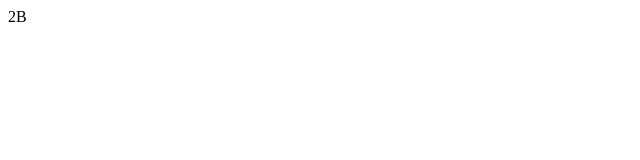
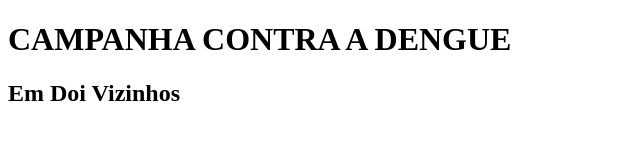
Before and after one commit to isaamascarello/Dengue, a plain HTML site: page index.html in a window 1280 px wide. Shown: the whole page, without its empty margins (0-640 px from the left). Drawn offline with Linux system fonts and the light colour scheme.

Commit message:
Update index.html

```diff
--- a/index.html
+++ b/index.html
@@ -6,14 +6,8 @@
     <title>Document</title>
 </head>
 <body>
-
-    2B
-
-
-
-
-
-
+ <h1>CAMPANHA CONTRA A DENGUE</h1>
+<h2>Em Doi Vizinhos</h2>
 
 
 
```
